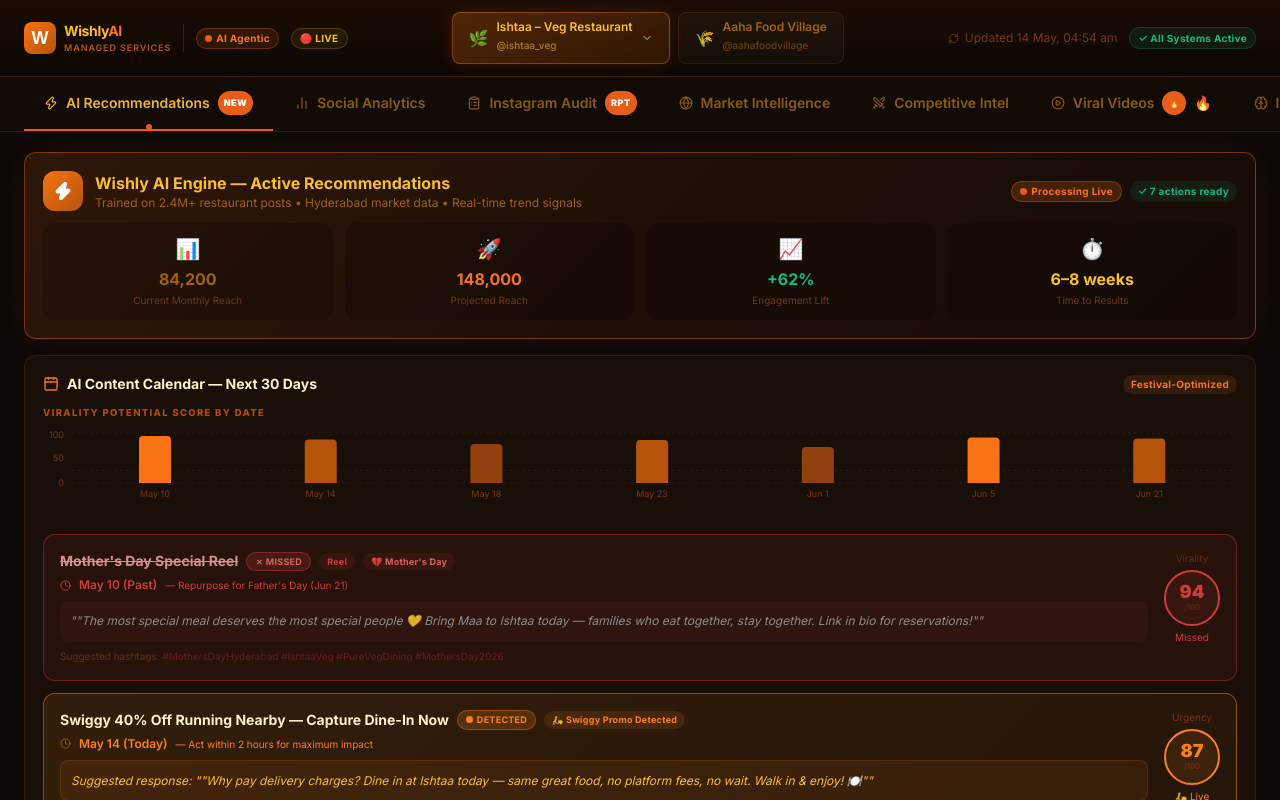
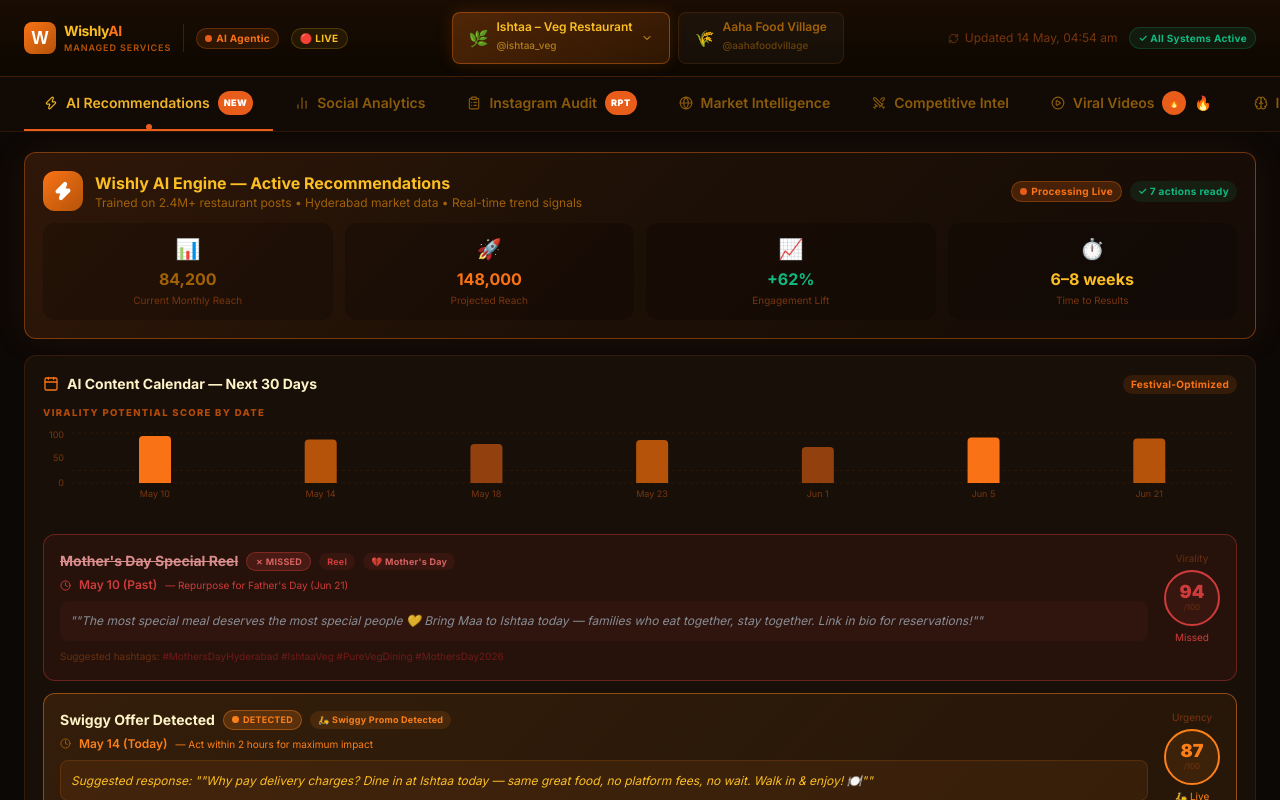
Before and after one commit to harishpocketfund-hub/managed-service-dashboard, a React (Vite) app: page / in a window 1280 px wide. Shown: the top 800 px of the page. Built offline with nearby package versions, Linux system fonts and the light colour scheme.

Commit message:
Simplify Swiggy alert title to just Swiggy Offer Detected

```diff
--- a/src/data/mockData.ts
+++ b/src/data/mockData.ts
@@ -399,7 +399,7 @@ export const aiRecommendations = {
   ishtaa: {
     contentCalendar: [
       { date: 'May 10 (Past)', title: 'Mother\'s Day Special Reel', type: 'Reel', festival: 'Mother\'s Day', viralityScore: 94, caption: '"The most special meal deserves the most special people 💛 Bring Maa to Ishtaa today — families who eat together, stay together. Link in bio for reservations!"', hashtags: '#MothersDayHyderabad #IshtaaVeg #PureVegDining #MothersDay2026', missed: true },
-      { date: 'May 14 (Today)', title: 'Swiggy 40% Off Running Nearby — Capture Dine-In Now', type: 'Platform Alert', festival: 'Swiggy Promo Detected', viralityScore: 87, caption: '"Why pay delivery charges? Dine in at Ishtaa today — same great food, no platform fees, no wait. Walk in & enjoy! 🍽️"', hashtags: '#IshtaaVeg #DineInHyderabad #SkipDelivery #HyderabadFood', alert: true },
+      { date: 'May 14 (Today)', title: 'Swiggy Offer Detected', type: 'Platform Alert', festival: 'Swiggy Promo Detected', viralityScore: 87, caption: '"Why pay delivery charges? Dine in at Ishtaa today — same great food, no platform fees, no wait. Walk in & enjoy! 🍽️"', hashtags: '#IshtaaVeg #DineInHyderabad #SkipDelivery #HyderabadFood', alert: true },
       { date: 'May 18 (Sun)', title: 'IPL Match-Day Combo', type: 'Story + Post', festival: 'IPL Qualifier', viralityScore: 78, caption: '"Match day calls for great food! 🏏 Our special game-day platters — perfect for the family viewing party. Order now!"', hashtags: '#IPL2026 #WatchParty #HyderabadFood #IshtaaVeg' },
       { date: 'May 23', title: 'Buddha Purnima Sattvik Menu', type: 'Carousel', festival: 'Buddha Purnima', viralityScore: 86, caption: '"Celebrating peace, purity & flavour this Buddha Purnima 🕊️ Our complete sattvic menu — zero onion, zero garlic, 100% bliss."', hashtags: '#BuddhaPurnima2026 #SattvikFood #PureVeg #IshtaaVeg' },
       { date: 'Jun 1', title: 'World Milk Day Dairy Showcase', type: 'Carousel', festival: 'World Milk Day', viralityScore: 72, caption: '"Did you know 40% of our menu celebrates dairy in its finest forms? 🥛 Paneer, lassi, kheer, rabri — thread of our food DNA!"', hashtags: '#WorldMilkDay #PaneerLovers #IshtaaVeg #HyderabadFood' },
@@ -429,7 +429,7 @@ export const aiRecommendations = {
   aaha: {
     contentCalendar: [
       { date: 'May 10 (Past)', title: 'Mother\'s Day Morning Special', type: 'Reel', festival: 'Mother\'s Day', viralityScore: 91, caption: '"The woman who fed you every morning deserves this morning 💛 Bring Amma to Aaha — special breakfast for the special one. Open from 6am!"', hashtags: '#MothersDayBreakfast #AahaFoodVillage #HyderabadBreakfast', missed: true },
-      { date: 'May 14 (Today)', title: 'Swiggy 40% Off Running Nearby — Drive Walk-Ins Now', type: 'Platform Alert', festival: 'Swiggy Promo Detected', viralityScore: 85, caption: '"Skip the wait, skip the fee — Aaha breakfast is best enjoyed fresh at the table ☕ Walk in today and taste the difference!"', hashtags: '#AahaFoodVillage #DineIn #SkipDelivery #ManikondaFood', alert: true },
+      { date: 'May 14 (Today)', title: 'Swiggy Offer Detected', type: 'Platform Alert', festival: 'Swiggy Promo Detected', viralityScore: 85, caption: '"Skip the wait, skip the fee — Aaha breakfast is best enjoyed fresh at the table ☕ Walk in today and taste the difference!"', hashtags: '#AahaFoodVillage #DineIn #SkipDelivery #ManikondaFood', alert: true },
       { date: 'May 18 (Sun)', title: 'Sunday Morning Spread Reel', type: 'Reel', festival: 'Weekend', viralityScore: 82, caption: '"Sunday morning is incomplete without Aaha\'s 7-item breakfast platter ☀️ Which is YOUR favourite? Comment below!"', hashtags: '#SundayBreakfast #AahaFoodVillage #ManikondaFood #HydBreakfast' },
       { date: 'May 23', title: 'Buddha Purnima Pure Breakfast', type: 'Carousel', festival: 'Buddha Purnima', viralityScore: 84, caption: '"Pure food for a pure day 🕊️ Our completely vegetarian, no-onion breakfast menu is available everyday — and especially today."', hashtags: '#BuddhaPurnima #PureBreakfast #AahaFoodVillage #Andhra' },
       { date: 'Jun 1', title: 'World Milk Day Filter Coffee', type: 'Reel', festival: 'World Milk Day', viralityScore: 77, caption: '"The perfect morning begins with Aaha\'s filter coffee ☕ — brewed fresh, served with love. Happy World Milk Day!"', hashtags: '#WorldMilkDay #FilterCoffee #AahaFoodVillage #SouthIndianBreakfast' },
```
